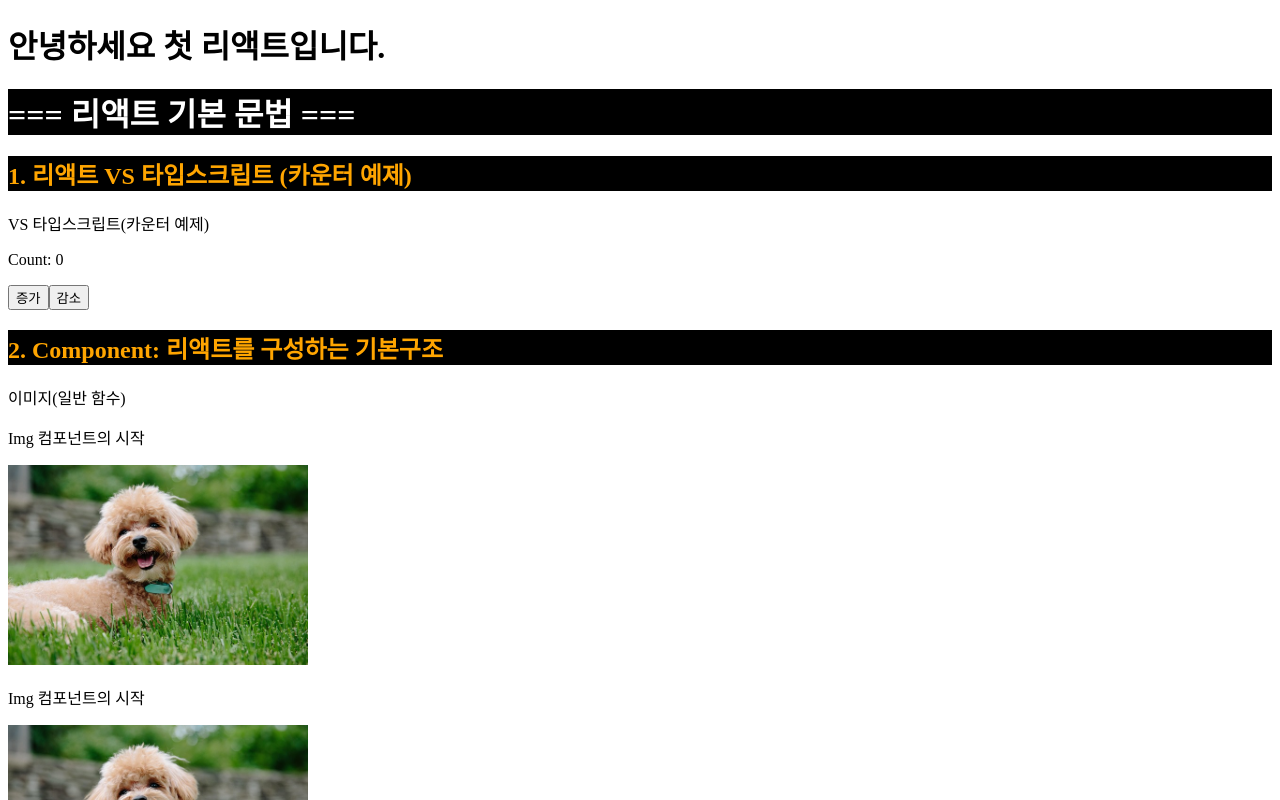
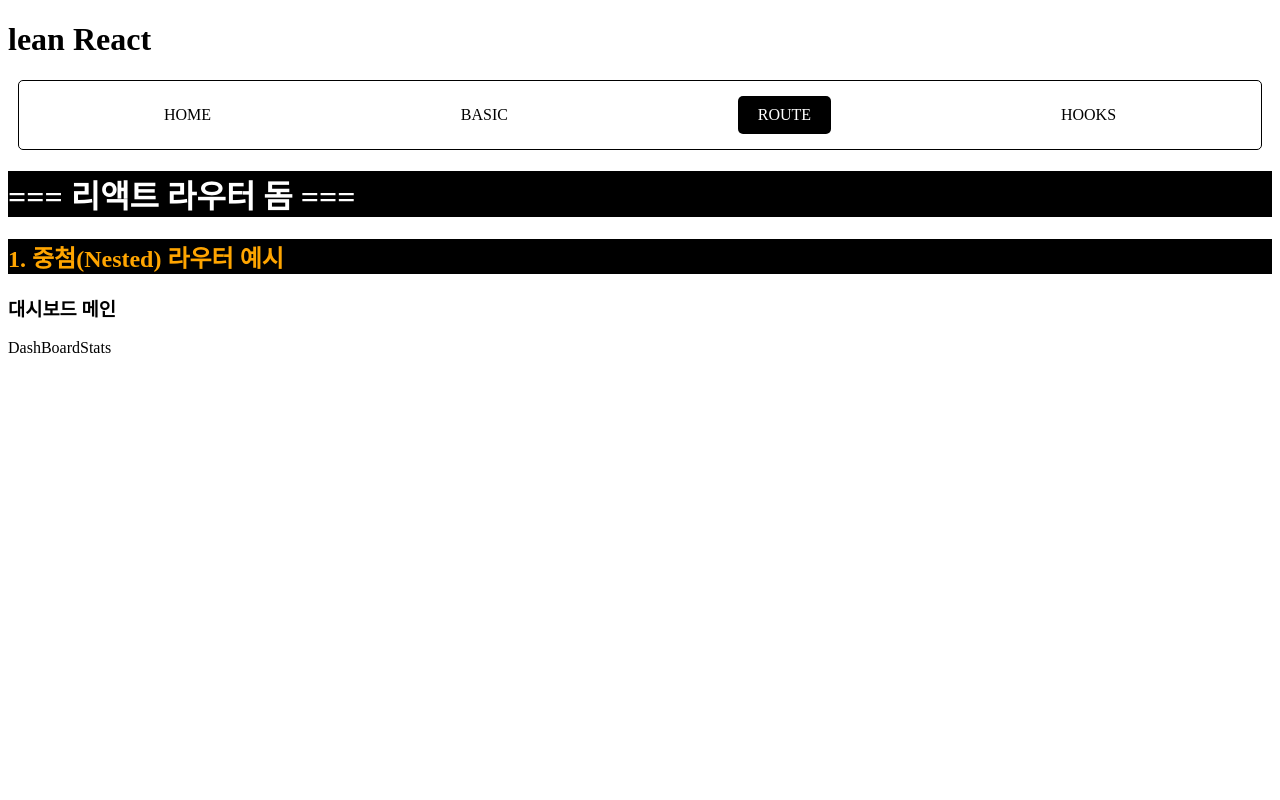
Before and after one commit to tndals11/Frontend, a React (Vite) app in the folder lean-react/: page /route/dashboard/stats in a window 1280 px wide. Shown: the top 800 px of the page. Built offline with nearby package versions, Linux system fonts and the light colour scheme.

Commit message:
2025-10-31 React Routing
URL에 따라서 값이 달라지는 Route에 대해서 학습

```diff
--- a/lean-react/package.json
+++ b/lean-react/package.json
@@ -11,7 +11,8 @@
   },
   "dependencies": {
     "react": "^19.1.1",
-    "react-dom": "^19.1.1"
+    "react-dom": "^19.1.1",
+    "react-router-dom": "^7.9.5"
   },
   "devDependencies": {
     "@eslint/js": "^9.36.0",
--- a/lean-react/src/App.tsx
+++ b/lean-react/src/App.tsx
@@ -1,12 +1,24 @@
 import './App.css'
 import Basic from "@/pages/basic/index";
-import { ExampleComponent } from './pages/basic/review';
+import { Route, Routes } from 'react-router-dom';
+import RoutePages from '@/pages/route';
+import Navbar from './components/Navbar';
 
 function App() {
   return (
     <>
-      <h1>안녕하세요 첫 리액트입니다.</h1>
-      <Basic />
+      <h1>lean React</h1>
+      <Navbar />
+      {/* Routes 태그: Route를 감싸는 컴포넌트 */}
+      <Routes>
+        {/* Route 태그: 특정 경로에 컴포넌트 지정 (단일 태그 권장) */}
+        <Route path='/basic' element={<Basic />} />
+        {/*
+          중첩 라우팅 사용을 위해 반드시 부모 Route의 path 끝에 /*가 필수!
+          - 중첩된 자식 라우트 인식
+        */}
+        <Route path='/route/*' element={<RoutePages />} />
+      </Routes>
     </>
   )
 }
--- /dev/null
+++ b/lean-react/src/components/Navbar.tsx
@@ -0,0 +1,50 @@
+import React from 'react'
+import { NavLink } from 'react-router-dom'
+
+//! Link VS NavLink 컴포넌트
+// : a 태그와 유사하게 동작
+// - 새로고침하지 않고 SPA의 다른 경로로 이동
+// - 해당 링크 클릭 시 이동할 경로(path) 값을 to 속성으로 지정 (필수 속성)
+
+//? 1) Link
+// : 가장 기본 적인 페이지 전환 컴포넌트 (a 태그)
+
+//? 2) NavLink
+// : Link + 현재 활성화 된 페이지 경로에 대한 추가적인 스타일 또는 클래스명 적용 가능
+//&: 현재 경로에 따라 isActive를 사용하여 스타일이나 클래스를 다르게 지정 가능
+function Navbar() {
+  const links = ['/', 'basic', 'route', 'hooks']
+
+  return (
+    <div style={{
+      display: 'flex',
+      flexWrap: 'wrap',
+      justifyContent: 'space-around',
+      margin: '10px',
+      padding: '10px 20px',
+      border: '1px solid black',
+      borderRadius: '5px'
+    }}>
+      {links.map(link => (
+        <NavLink
+          to={link}
+          key={link}
+          style={({ isActive }) => ({
+            textDecoration: 'none',
+            color: isActive ? 'white' : 'black',
+            backgroundColor: isActive ? 'black' : 'white',
+            margin: '5px',
+            padding: '10px 20px',
+            borderRadius: '5px'
+          })}
+        >
+          {link === '/' ? 'HOME' : link.toUpperCase()}
+        </NavLink>
+      ))}
+
+    </div>
+  )
+
+}
+
+export default Navbar
--- a/lean-react/src/main.tsx
+++ b/lean-react/src/main.tsx
@@ -2,8 +2,12 @@ import { StrictMode } from 'react'
 import { createRoot } from 'react-dom/client'
 import './index.css'
 import App from './App.tsx'
+import { BrowserRouter } from 'react-router-dom'
 
 createRoot(document.getElementById('root')!).render(
-  // <StrictMode></StrictMode>,
-    <App />
+  <StrictMode>
+    <BrowserRouter>
+      <App />
+    </BrowserRouter>
+  </StrictMode>,
 )
--- /dev/null
+++ b/lean-react/src/pages/route/DashBoard.tsx
@@ -0,0 +1,18 @@
+import React from 'react'
+import { Outlet } from 'react-router-dom'
+
+function DashBoard() {
+  return (
+    <div>
+      <h3>대시보드 메인</h3>
+      {/*
+        Outlet 태그
+        : 중첩된 컴포넌트에서 부모 컴포넌트의 어느 위치에 하위 컴포넌트를 렌더링할지 지정재후는 태그
+      */}
+
+      <Outlet />
+    </div>
+  )
+}
+
+export default DashBoard
--- /dev/null
+++ b/lean-react/src/pages/route/DashBoardStats.tsx
@@ -0,0 +1,9 @@
+import React from 'react'
+
+function DashBoardStats() {
+  return (
+    <div>DashBoardStats</div>
+  )
+}
+
+export default DashBoardStats
--- /dev/null
+++ b/lean-react/src/pages/route/index.tsx
@@ -0,0 +1,69 @@
+import React from 'react'
+import { Route, Routes } from 'react-router-dom'
+import DashBoardStats from './DashBoardStats'
+import DashBoard from './DashBoard'
+
+//! React Router DOM
+// : React 애플리케이션에서 라우팅을 담당하는 라이브러리
+// - 어떤 URL 경로 (path)에 어떤 컴포넌트를 보여줄지 정의하는 도구
+
+// cf) Routing(라우팅)
+// : 어떤 네트워크 안에서 통신 데이터를 보낼 때 최적의 경로를 선택하는 과정
+
+//? React Router DOM 설치
+// npm install react-router-dom (node_modules가 있는 프로젝트 최상단)
+
+// +) 설치 확인 package.json 확인
+
+//? 주요 컴포넌트 3가지
+//* <BrowerRouter></BrowerRouter>
+// : HTML5 History API를 사용하여 브라우저 주소 (URL)와 리액트 UI 동기화
+// - 앱 루트 최상단 main.tsx 또는 App.tsx에 반드시 명시!
+//   하위 컴포넌트에서 React Router DOM 사용 가능
+//&- 새로고침 없이 URL만 변경 (SPA - Single Page Application)
+//&- 라우터의 최상위 컨테이너로 한 번만 감싸면 됨
+
+//* <Routes></Routes>
+// : 여러 <Route />등을 묶어서 관리
+// - <BrowerRouter></BrowerRouter> 내부에서 사용 가능
+//&- 여러 개의 <Route />를 감싸서 "URL"과 일치하는 Route만 렌더링
+//&- 한 번에 하나의 Route만 렌더링 (매칭된 첫 번째 Route)
+//&- 자식으로 반드시! <Route />만 가질 수 있음
+
+// cf) React Router v6에서 <Switch> -> <Routes>로 변경
+
+//* <Route />
+// : 특정 URL 경로(path)에 어떤 컴포넌트를 렌더링할지 정의
+// - <Routes></Routes> 내부에서 사용
+//&- 주요 속성
+//   path     : URL 경로 (문자열)
+//   element  : 해당 경로에 매칭될 때 렌더링할 컴포넌트
+//   index    : 부모 라우트의 기본 경로 일 때 (Nested Route 시)
+//   childern : 중첩 라우트(Nestd Routes) 정의 가능
+
+const h2style = {
+  backgroundColor: 'black',
+  color: 'orange'
+}
+
+function Index() {
+  return (
+    <div>
+      <h1
+        style={{backgroundColor: 'black', color: 'white'}}>
+        === 리액트 라우터 돔 ===</h1>
+      <h2 style={h2style}>1. 중첨(Nested) 라우터 예시</h2>
+      <Routes>
+        {/* /dashboard */}
+        <Route path='dashboard' element={<DashBoard />}>
+          {/* /dashboard/stats  */}
+          <Route path='stats' element={<DashBoardStats />}/>
+          {/* /dashboard/settings  */}
+          <Route path='settings' element={<DashBoardStats />}/>
+        </Route>
+      </Routes>
+    </div>
+  )
+}
+
+export default Index
```
Also changed, not shown: lean-react/src/pages/route/DashBoardSettings.tsx (added, +9 -0 lines), lean-react/src/components/index.ts (line endings or trailing spaces).
